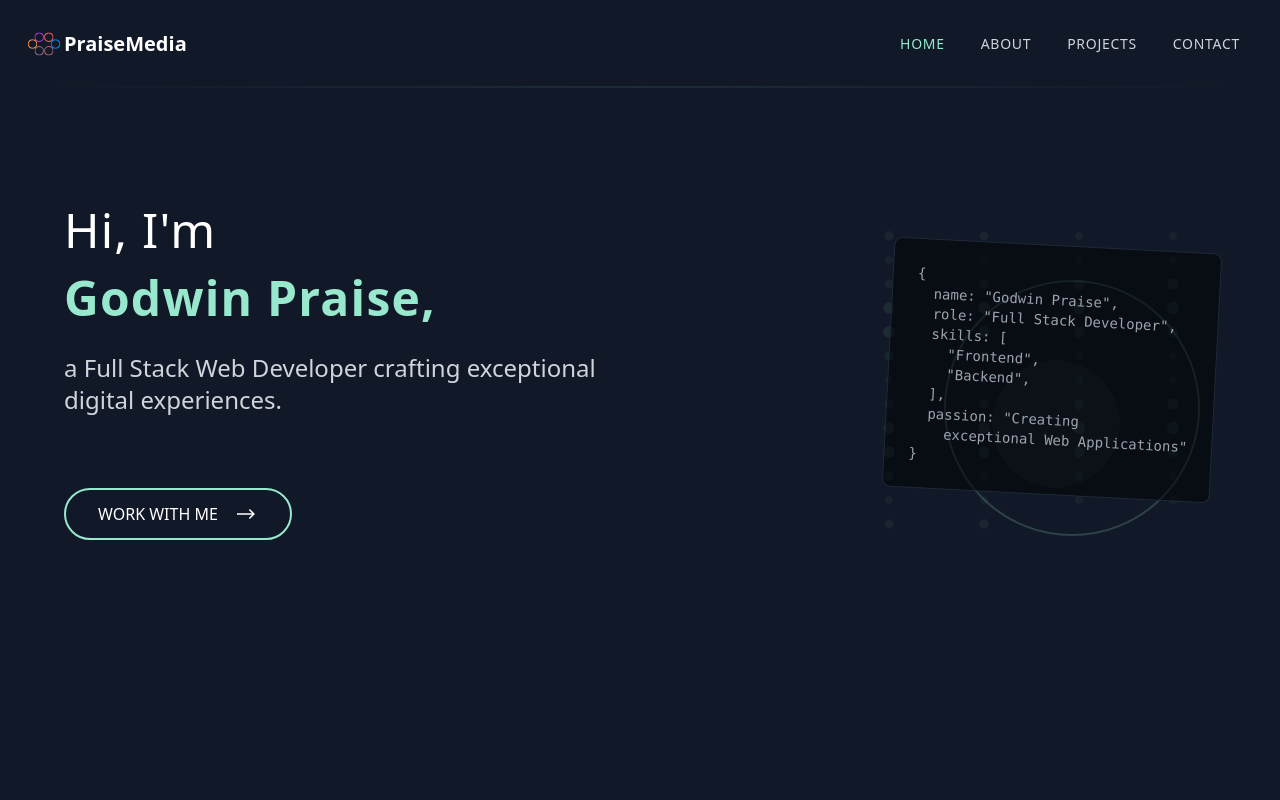
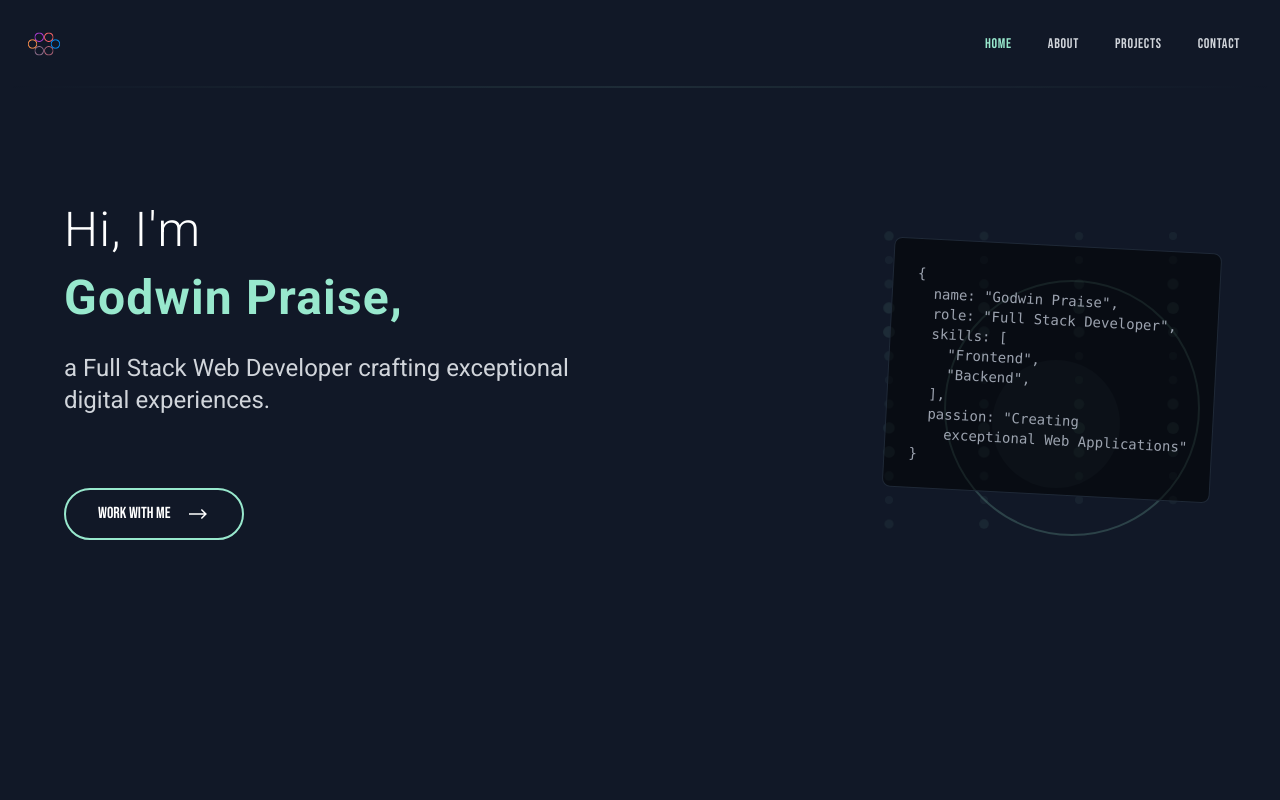
Before and after one commit to kelvinjones1234/porfolio_frontend, a React (Vite) app: page / in a window 1280 px wide. Shown: the top 800 px of the page. Built offline with nearby package versions, Linux system fonts and the light colour scheme.

Commit message:
fixed fonts

```diff
--- a/package.json
+++ b/package.json
@@ -10,6 +10,11 @@
     "preview": "vite preview"
   },
   "dependencies": {
+    "@fontsource/fira-code": "^5.1.1",
+    "@fontsource/inter": "^5.1.1",
+    "@fontsource/jetbrains-mono": "^5.1.2",
+    "@fontsource/plus-jakarta-sans": "^5.1.1",
+    "@fontsource/space-grotesk": "^5.1.1",
     "framer-motion": "^11.16.2",
     "lucide-react": "^0.469.0",
     "react": "^18.3.1",
--- a/src/components/About.jsx
+++ b/src/components/About.jsx
@@ -95,7 +95,7 @@ const About = () => {
                 { number: "99%", label: "Success Rate" },
               ].map((stat) => (
                 <div key={stat.label} className="text-center">
-                  <div className="text-2xl font-bold text-[#98e8cd]">
+                  <div className="text-2xl font-bold font-babas text-[#98e8cd]">
                     {stat.number}
                   </div>
                   <div className="text-sm text-gray-400 mt-1">{stat.label}</div>
--- a/src/components/Contact.jsx
+++ b/src/components/Contact.jsx
@@ -118,7 +118,7 @@ const Contact = () => {
 
               <button
                 type="submit"
-                className="w-full bg-[#98e8cd] text-black font-medium py-2 rounded-lg hover:bg-opacity-90 transition-all duration-300"
+                className="w-full font-babas bg-[#98e8cd] text-black font-medium py-2 rounded-lg hover:bg-opacity-90 transition-all duration-300"
               >
                 Send Message
               </button>
--- a/src/components/DesktopNav.jsx
+++ b/src/components/DesktopNav.jsx
@@ -42,9 +42,9 @@ const DesktopNav = () => {
           {/* Logo Section */}
           <div className="flex items-center gap-x-">
             <img src={logo} alt="Logo" className="h-10 w-auto" />
-            <h2 className="text-white text-xl font-bold">
-              Praise<span className="text-">Media</span>
-            </h2>
+              {/* <h2 className="text-white text-xl font-bold">
+                Praise<span className="text-">Media</span>
+              </h2> */}
           </div>
 
           {/* Navigation Links */}
@@ -79,7 +79,7 @@ const DesktopNav = () => {
                 {social.icon}
               </a>
             ))}
-            <button className="ml-6 px-4 py-2 text-sm uppercase tracking-wider border border-[#98e8cd] text-[#98e8cd] rounded-full hover:bg-[#98e8cd] hover:text-black transition-all duration-300">
+            <button className="ml-6 font-babas px-4 py-2 text-sm uppercase tracking-wider border border-[#98e8cd] text-[#98e8cd] rounded-full hover:bg-[#98e8cd] hover:text-black transition-all duration-300">
               Resume
             </button>
           </div>
--- a/src/components/Hero.jsx
+++ b/src/components/Hero.jsx
@@ -33,7 +33,7 @@ const Hero = () => {
       initial="hidden"
       animate="visible"
       variants={containerVariants}
-      className="relative flex items-center px-4 sm:px-[2rem] md:px-[4rem] lg:px-[6rem] mx-auto text-white"
+      className="relative flex items-center font-roboto px-4 sm:px-[2rem] md:px-[4rem] lg:px-[6rem] mx-auto text-white"
     >
       {/* Background decoration */}
       <div className="absolute top-20 right-20 w-64 h-64 border-2 border-[#98e8cd] opacity-20 rounded-full" />
@@ -80,7 +80,7 @@ const Hero = () => {
             <motion.button
               whileHover={{ scale: 1.05, x: 10 }}
               whileTap={{ scale: 0.95 }}
-              className="group hover:bg-[#98e8cd] hover:text-black transition-all duration-300 uppercase border-2 border-[#98e8cd] inline-flex text-sm sm:text-base rounded-full px-6 sm:px-8 py-3 items-center gap-x-4 hover:gap-x-6"
+              className="group hover:bg-[#98e8cd] font-babas hover:text-black transition-all duration-300 uppercase border-2 border-[#98e8cd] inline-flex text-sm sm:text-base rounded-full px-6 sm:px-8 py-3 items-center gap-x-4 hover:gap-x-6"
             >
               <span>Work with me</span>
               <LiaLongArrowAltRightSolid
--- a/src/components/MobileNav.jsx
+++ b/src/components/MobileNav.jsx
@@ -260,9 +260,9 @@ const MobileNav = () => {
                 scrolled ? "scale-90" : "scale-100"
               }`}
             />
-            <h2 className="text-white text-xl font-bold ml-2">
+            {/* <h2 className="text-white text-xl font-bold ml-2">
               Praise<span className="text-[#98e8cd]">Media</span>
-            </h2>
+            </h2> */}
           </div>
           {/* Placeholder for spacing */}
           <div className="w-10 h-10" />
--- a/src/components/Navbar.jsx
+++ b/src/components/Navbar.jsx
@@ -18,7 +18,7 @@ const Navbar = () => {
   }, []);
 
   return (
-    <nav className="fixed w-full z-[20]">
+    <nav className="fixed w-full z-[20] font-babas">
       {isMobile ? <MobileNav /> : <DesktopNav />}
     </nav>
   );
--- a/src/components/Projects.jsx
+++ b/src/components/Projects.jsx
@@ -69,7 +69,7 @@ const Projects = () => {
             <button
               key={filter}
               onClick={() => setActiveFilter(filter)}
-              className={`px-6 py-2 rounded-full text-sm transition-all duration-300 ${
+              className={`px-6 py-2 font-babas rounded-full text-sm transition-all duration-300 ${
                 activeFilter === filter
                   ? "bg-[#98e8cd] text-black"
                   : "border border-[#98e8cd] text-[#98e8cd] hover:bg-[#98e8cd] hover:text-black"
@@ -139,7 +139,7 @@ const Projects = () => {
 
         {/* See More Projects Button */}
         <div className="text-center mt-12">
-          <button className="group hover:bg-[#98e8cd] hover:text-black transition-all duration-300 uppercase border-2 border-[#98e8cd] inline-flex text-sm rounded-full px-8 py-3 items-center gap-x-4 hover:gap-x-6">
+          <button className="group font-babas hover:bg-[#98e8cd] hover:text-black transition-all duration-300 uppercase border-2 border-[#98e8cd] inline-flex text-sm rounded-full px-8 py-3 items-center gap-x-4 hover:gap-x-6">
             <span>See More Projects</span>
             <LiaLongArrowAltRightSolid
               className="transition-transform group-hover:translate-x-2"
--- a/src/index.css
+++ b/src/index.css
@@ -1,3 +1,5 @@
+@import url('https://fonts.googleapis.com/css2?family=Bebas+Neue&family=Roboto:ital,wght@0,100..900;1,100..900&display=swap');
+@import url('https://fonts.googleapis.com/css2?family=Inter:ital,opsz,wght@0,14..32,100..900;1,14..32,100..900&family=Plus+Jakarta+Sans:ital,wght@0,200..800;1,200..800&family=Roboto:ital,wght@0,100..900;1,100..900&family=Space+Grotesk:wght@300..700&display=swap');
 @tailwind base;
 @tailwind components;
 @tailwind utilities;
--- a/tailwind.config.js
+++ b/tailwind.config.js
@@ -12,6 +12,14 @@ export default {
         'lg': '1366px',   // Laptops
         'xl': '1920px',   // Large desktops
       },
+      fontFamily: {
+        roboto: ["Roboto", "sans-serif"],
+        babas: ["Bebas Neue", "sans-serif"],
+        sans: ['Inter var', 'Inter', 'system-ui', '-apple-system', 'sans-serif'],
+        heading: ['Plus Jakarta Sans', 'system-ui', '-apple-system', 'sans-serif'],
+        display: ['Space Grotesk', 'system-ui', '-apple-system', 'sans-serif'],
+
+      },
     },
   },
   plugins: [],
```
Also changed, not shown: 1 other file (tests, documents, lock files or other folders).
